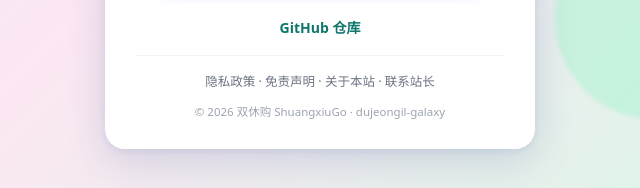
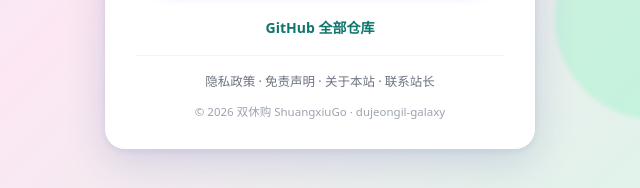
Before and after one commit to dujeongil-galaxy/dujeongil-galaxy.github.io, a plain HTML site: page index.html in a window 1280 px wide. Shown: the part 521-709 px from the top of the page, 320-960 px from the left. Drawn offline with Linux system fonts and the light colour scheme.

Commit message:
chore: GitHub 链接改为仓库列表页（?tab=repositories）

```diff
--- a/index.html
+++ b/index.html
@@ -91,7 +91,7 @@ h1{font-size:26px;font-weight:800;margin:0 0 10px;color:#111827}
     <small>站点网络加速支持（邀请码已自动填入）</small>
   </a>
 
-  <p class="links"><a href="https://github.com/dujeongil-galaxy/shuangxiugou" target="_blank" rel="noopener noreferrer">GitHub 仓库</a></p>
+  <p class="links"><a href="https://github.com/dujeongil-galaxy?tab=repositories" target="_blank" rel="noopener noreferrer">GitHub 全部仓库</a></p>
 
   <p class="legal">
     <a href="https://dujeongil-galaxy.github.io/shuangxiugou/privacy.html">隐私政策</a> ·
```
